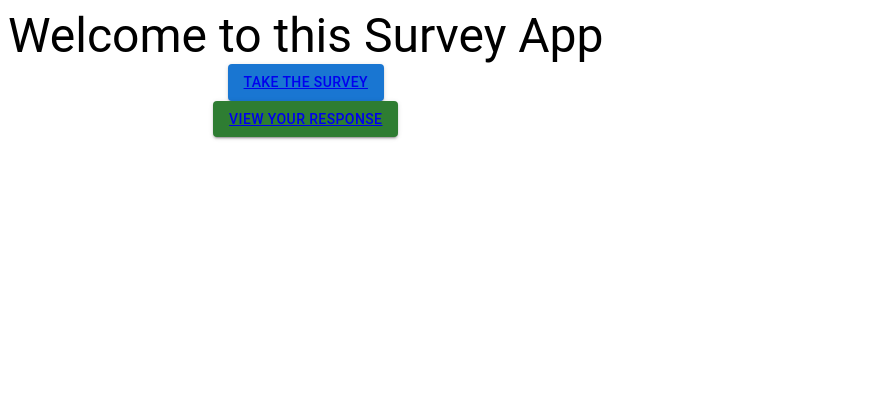
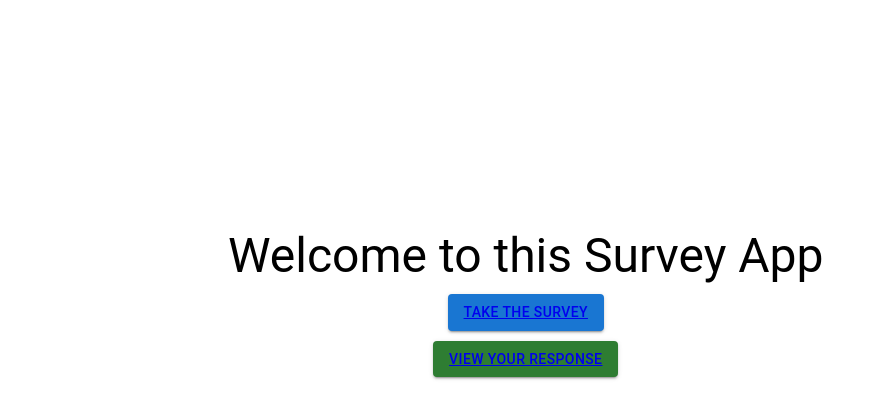
Before and after one commit to mog-rn/survey-app, a React (Vite) app: page / in a window 1280 px wide. Shown: the top 418 px of the page, without its empty margins (0-876 px from the left). Built offline with nearby package versions, Linux system fonts and the light colour scheme.

Commit message:
build: ui is set

```diff
--- a/src/components/Home.tsx
+++ b/src/components/Home.tsx
@@ -1,7 +1,6 @@
-import React from 'react'
+import React from "react";
 import { Button, Box, Typography } from "@mui/material";
-import { Link } from 'react-router-dom';
-
+import { Link } from "react-router-dom";
 
 const Home = () => {
   return (
@@ -11,15 +10,20 @@ const Home = () => {
         flexDirection: "column",
         justifyItems: "space-between",
         alignItems: "center",
+        padding: "220px",
       }}
     >
-      <Typography variant="h3">Welcome to this Survey App</Typography>
-      <Button variant="contained"><Link to="survey">Take the Survey</Link></Button>
-      <Button variant="contained" color="success">
-        <Link to="responses">View your response</Link>
+      <Typography variant="h3" sx={{ marginBottom: "10px" }}>
+        Welcome to this Survey App
+      </Typography>
+      <Button variant="contained" sx={{ marginBottom: "10px" }}>
+        <Link to="survey">Take the Survey</Link>
+      </Button>
+      <Button variant="contained" color="success" sx={{ marginBottom: "10px" }}>
+        <Link to="responses" sx={{color: 'white'}}>View your response</Link>
       </Button>
     </Box>
-  )
-}
+  );
+};
 
-export default Home
+export default Home;
```
